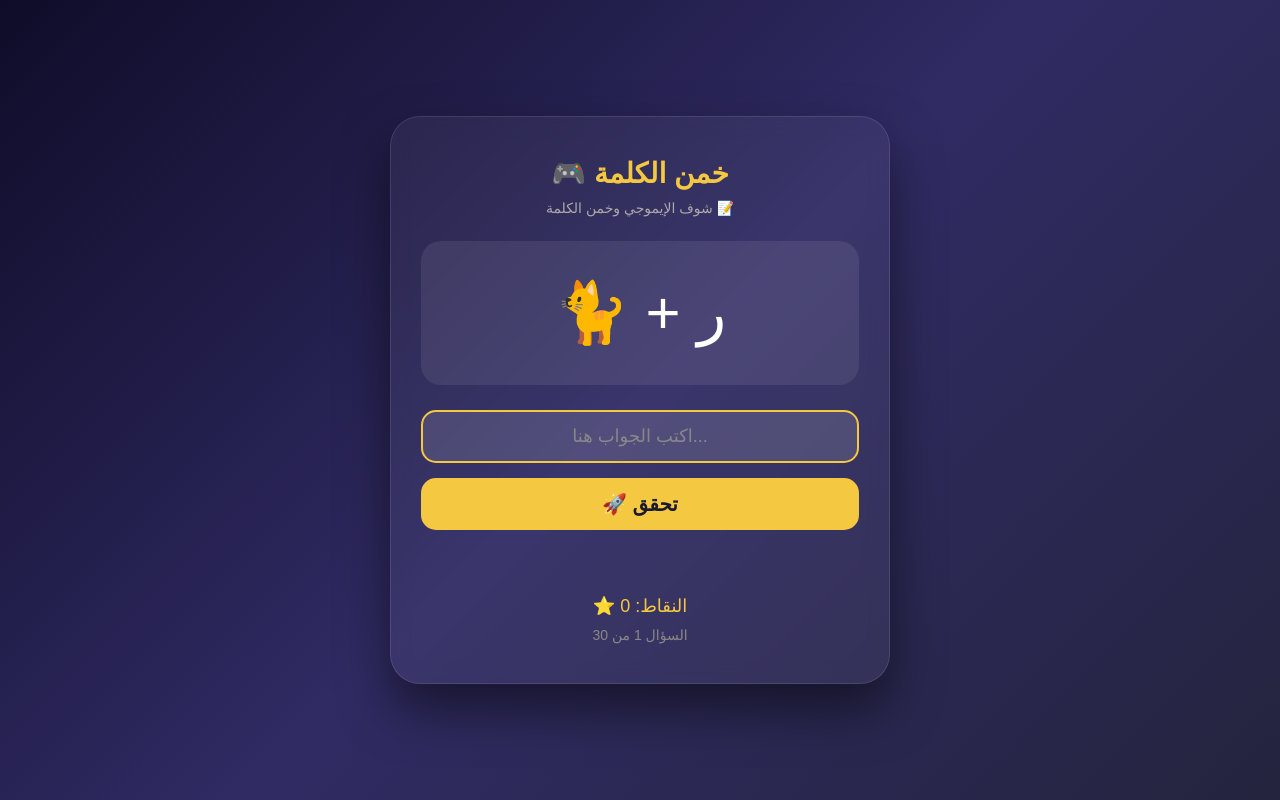
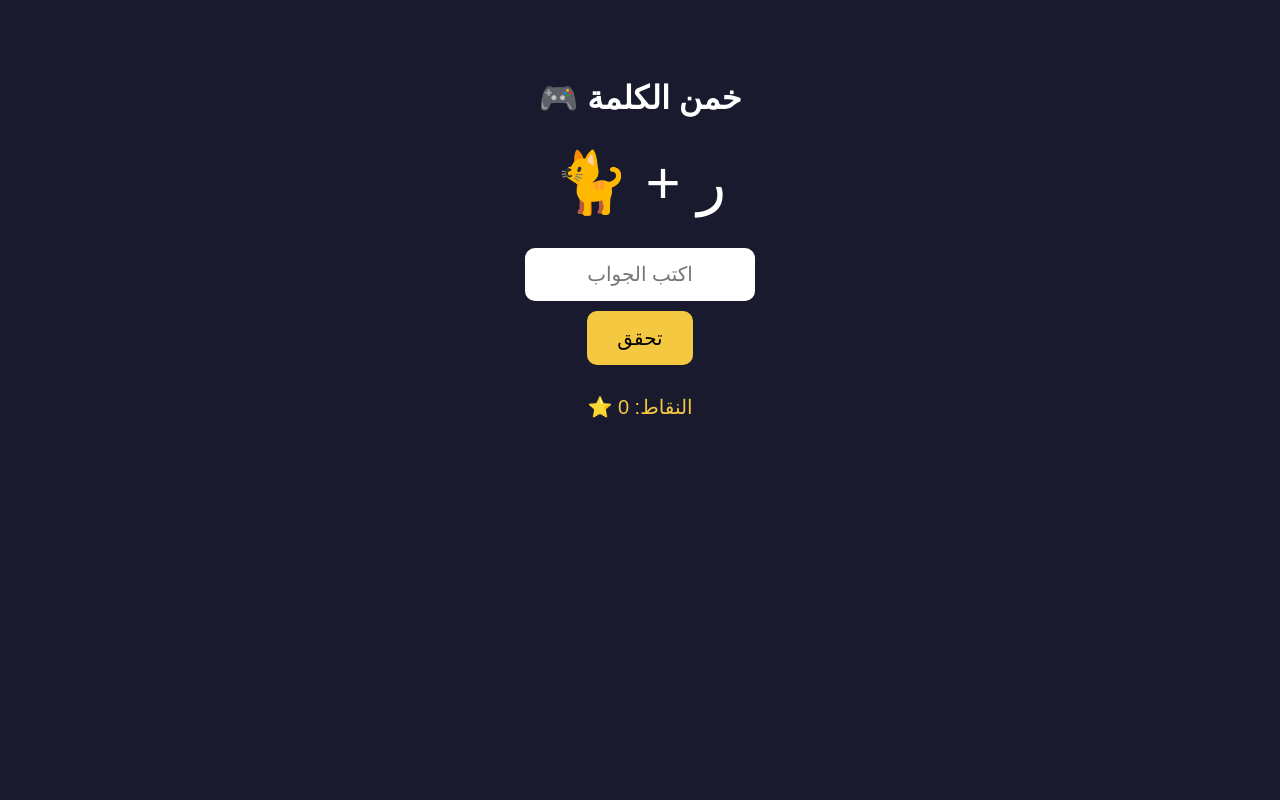
Before and after one commit to 12345678Ml/Botgame, a plain HTML site: page index.html in a window 1280 px wide. Drawn offline with Linux system fonts and the light colour scheme.

Commit message:
Refactor emoji game HTML structure and styles

```diff
--- a/index.html
+++ b/index.html
@@ -1,282 +1,96 @@
 <!DOCTYPE html>
-<html lang="ar">
+<html>
 <head>
     <meta charset="UTF-8">
     <meta name="viewport" content="width=device-width, initial-scale=1.0">
-    <title>🎮 خمن الكلمة - Emoji Game</title>
-
+    <title>لعبة الإيموجي</title>
     <style>
-        * {
-            margin: 0;
-            padding: 0;
-            box-sizing: border-box;
+        body {
+            font-family: Arial;
+            text-align: center;
+            background: #1a1a2e;
+            color: white;
+            padding: 50px;
         }
-
-        body {
-            font-family: 'Arial', sans-serif;
-            text-align: center;
-            background: linear-gradient(135deg, #0f0c29, #302b63, #24243e);
-            color: white;
-            min-height: 100vh;
-            display: flex;
-            justify-content: center;
-            align-items: center;
+        .emoji {
+            font-size: 60px;
+            margin: 30px;
         }
-
-        .container {
-            background: rgba(255, 255, 255, 0.05);
-            backdrop-filter: blur(10px);
-            padding: 40px 30px;
-            border-radius: 30px;
-            border: 1px solid rgba(255, 255, 255, 0.1);
-            max-width: 500px;
-            width: 90%;
-            box-shadow: 0 25px 50px rgba(0,0,0,0.5);
-        }
-
-        h1 {
-            font-size: 28px;
-            margin-bottom: 10px;
-            color: #f5c842;
-        }
-
-        .subtitle {
-            color: #aaa;
-            font-size: 14px;
-            margin-bottom: 25px;
-        }
-
-        .emoji-box {
-            background: rgba(255, 255, 255, 0.08);
-            padding: 30px 20px;
-            border-radius: 20px;
-            margin-bottom: 25px;
-            min-height: 120px;
-            display: flex;
-            align-items: center;
-            justify-content: center;
-        }
-
-        #question {
-            font-size: 60px;
-            line-height: 1.4;
-            word-break: break-all;
-        }
-
-        .input-area {
-            display: flex;
-            flex-direction: column;
-            gap: 15px;
-        }
-
         input {
-            padding: 14px 20px;
-            font-size: 18px;
-            border-radius: 15px;
-            border: 2px solid rgba(255,255,255,0.15);
-            background: rgba(255,255,255,0.08);
-            color: white;
-            outline: none;
-            transition: 0.3s;
+            padding: 15px;
+            font-size: 20px;
+            border-radius: 10px;
+            border: none;
+            width: 200px;
             text-align: center;
         }
-
-        input:focus {
-            border-color: #f5c842;
-            background: rgba(255,255,255,0.12);
+        button {
+            padding: 15px 30px;
+            font-size: 20px;
+            background: #f5c842;
+            border: none;
+            border-radius: 10px;
+            cursor: pointer;
+            margin: 10px;
         }
-
-        input::placeholder {
-            color: #888;
+        #result {
+            font-size: 24px;
+            margin: 20px;
         }
-
-        button {
-            padding: 14px 30px;
+        #score {
             font-size: 20px;
-            border: none;
-            border-radius: 15px;
-            background: #f5c842;
-            color: #1a1a2e;
-            font-weight: bold;
-            cursor: pointer;
-            transition: 0.3s;
-        }
-
-        button:hover {
-            transform: scale(1.03);
-            background: #ffd95e;
-        }
-
-        #result {
-            margin-top: 15px;
-            font-size: 20px;
-            min-height: 35px;
-            font-weight: bold;
-        }
-
-        .correct {
-            color: #4caf50;
-        }
-
-        .wrong {
-            color: #ff6b6b;
-        }
-
-        #score {
-            margin-top: 15px;
-            font-size: 18px;
             color: #f5c842;
-        }
-
-        .hint-text {
-            color: #888;
-            font-size: 14px;
-            margin-top: 10px;
         }
     </style>
 </head>
-
 <body>
 
-<div class="container">
     <h1>🎮 خمن الكلمة</h1>
-    <p class="subtitle">شوف الإيموجي وخمن الكلمة 📝</p>
-
-    <div class="emoji-box">
-        <div id="question">🐈 + ر</div>
-    </div>
-
-    <div class="input-area">
-        <input id="answer" placeholder="اكتب الجواب هنا..." autofocus>
-        <button onclick="checkAnswer()">🚀 تحقق</button>
-    </div>
-
+    <div class="emoji" id="emoji">🐈 + ر</div>
+    <input id="answer" placeholder="اكتب الجواب">
+    <br>
+    <button onclick="check()">تحقق</button>
     <div id="result"></div>
     <div id="score">⭐ النقاط: 0</div>
-    <div id="question-number" class="hint-text">السؤال 1 من 30</div>
-</div>
 
-<script src="https://telegram.org/js/games.js"></script>
     <script>
-
-// ============================================================
-// 🎯 الأسئلة - 30 سؤال مع مرادفات
-// ============================================================
-
-let questions = [
-    { q: "🐈 + ر", a: "قطر", aliases: ["قطر"] },
-    { q: "🌙 + ر", a: "قمر", aliases: ["قمر"] },
-    { q: "🔥 + ب", a: "لهب", aliases: ["لهب"] },
-    { q: "🐍 + ة", a: "حية", aliases: ["حية"] },
-    { q: "🦁 + ل", a: "ليل", aliases: ["ليل"] },
-    { q: "🐪 + ب", a: "جمل", aliases: ["جمل"] },
-    { q: "🍎 + ه", a: "تفاحة", aliases: ["تفاحة", "تفاح"] },
-    { q: "🐶 + ب", a: "كلب", aliases: ["كلب"] },
-    { q: "🐱 + ط", a: "قط", aliases: ["قط", "قطة"] },
-    { q: "🌊 + ح", a: "بحر", aliases: ["بحر"] },
-    { q: "☀️ + س", a: "شمس", aliases: ["شمس"] },
-    { q: "🌸 + ر", a: "زهرة", aliases: ["زهرة"] },
-    { q: "🌴 + خ", a: "نخلة", aliases: ["نخلة"] },
-    { q: "🐴 + ص", a: "حصان", aliases: ["حصان"] },
-    { q: "🦅 + ن", a: "نسر", aliases: ["نسر"] },
-    { q: "🐟 + ك", a: "سمكة", aliases: ["سمكة", "سمك"] },
-    { q: "🐦 + ع", a: "عصفور", aliases: ["عصفور"] },
-    { q: "🐝 + ل", a: "نحلة", aliases: ["نحلة"] },
-    { q: "🐌 + ز", a: "حلزون", aliases: ["حلزون"] },
-    { q: "🦋 + ر", a: "فراشة", aliases: ["فراشة"] },
-    { q: "🐞 + خ", a: "خنفساء", aliases: ["خنفساء"] },
-    { q: "🦉 + ب", a: "بومة", aliases: ["بومة"] },
-    { q: "🦇 + ط", a: "خفاش", aliases: ["خفاش"] },
-    { q: "🐊 + م", a: "تمساح", aliases: ["تمساح"] },
-    { q: "🦈 + ق", a: "قرش", aliases: ["قرش"] },
-    { q: "🐳 + ح", a: "حوت", aliases: ["حوت"] },
-    { q: "🐧 + ط", a: "بطريق", aliases: ["بطريق"] },
-    { q: "🦒 + ز", a: "زرافة", aliases: ["زرافة"] },
-    { q: "🐘 + ف", a: "فيل", aliases: ["فيل"] },
-    { q: "🦍 + ق", a: "غوريلا", aliases: ["غوريلا"] }
+        const questions = [
+            { q: "🐈 + ر", a: "قطر" },
+            { q: "🌙 + ر", a: "قمر" },
+            { q: "🔥 + ب", a: "لهب" }
         ];
-
-// ============================================================
-// 🎮 منطق اللعبة
-// ============================================================
 
         let current = 0;
         let score = 0;
 
-function loadQuestion() {
-    if (current >= questions.length) {
-        document.getElementById("question").innerText = "🎉🎊 انتهت اللعبة!";
-        document.getElementById("question-number").innerText = "مبروك! 🏆";
-        document.getElementById("answer").disabled = true;
-        return;
-    }
-    document.getElementById("question").innerText = questions[current].q;
-    document.getElementById("question-number").innerText = `السؤال ${current + 1} من ${questions.length}`;
+        function load() {
+            document.getElementById("emoji").textContent = questions[current].q;
             document.getElementById("answer").value = "";
-    document.getElementById("result").innerText = "";
-    document.getElementById("answer").disabled = false;
-    document.getElementById("answer").focus();
+            document.getElementById("result").textContent = "";
         }
 
-function checkAnswer() {
-    if (current >= questions.length) return;
+        function check() {
+            let user = document.getElementById("answer").value.trim();
+            let correct = questions[current].a;
 
-    let user = document.getElementById("answer").value.trim();
-    let q = questions[current];
-    let isCorrect = false;
+            if (user.toLowerCase() === correct.toLowerCase()) {
+                document.getElementById("result").textContent = "✅ صح!";
+                score++;
+            } else {
+                document.getElementById("result").textContent = "❌ غلط! الجواب: " + correct;
+            }
 
-    // التحقق من الإجابة مع المرادفات
-    if (user.toLowerCase() === q.a.toLowerCase()) {
-        isCorrect = true;
+            document.getElementById("score").textContent = "⭐ النقاط: " + score;
+            current++;
+
+            if (current < questions.length) {
+                setTimeout(load, 1500);
             } else {
-        for (let alias of q.aliases) {
-            if (user.toLowerCase() === alias.toLowerCase()) {
-                isCorrect = true;
-                break;
-            }
+                document.getElementById("emoji").textContent = "🎉 انتهت اللعبة!";
             }
         }
 
-    let resultDiv = document.getElementById("result");
-
-    if (isCorrect) {
-        resultDiv.innerText = "✅ صح! أحسنت 🎉";
-        resultDiv.className = "correct";
-        score++;
-    } else {
-        resultDiv.innerText = `❌ غلط! الجواب: ${q.a}`;
-        resultDiv.className = "wrong";
-    }
-
-    document.getElementById("score").innerText = `⭐ النقاط: ${score}`;
-
-    current++;
-
-    if (current < questions.length) {
-        setTimeout(() => {
-            loadQuestion();
-        }, 1800);
-    } else {
-        setTimeout(() => {
-            loadQuestion();
-        }, 2000);
-    }
-}
-
-// ============================================================
-// 🚀 تشغيل اللعبة
-// ============================================================
-
-loadQuestion();
-
-// الضغط على Enter يرسل الإجابة
-document.getElementById("answer").addEventListener("keydown", function(e) {
-    if (e.key === "Enter") {
-        checkAnswer();
-    }
-});
-
+        load();
     </script>
-
 </body>
 </html>
```
Lines whose indentation alone changed are shown as unchanged.
